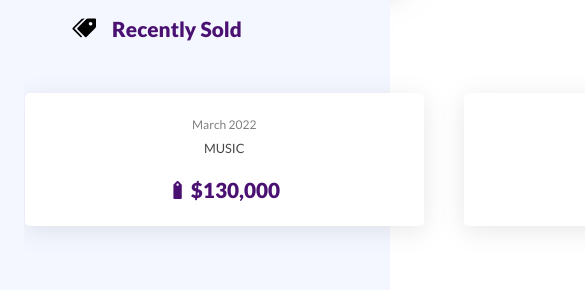
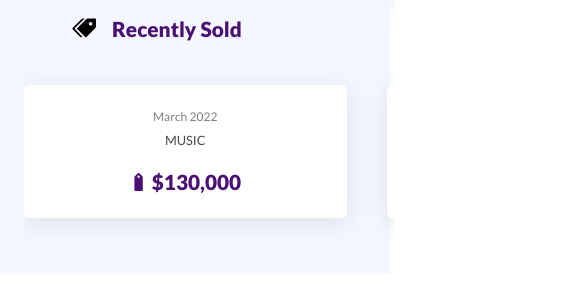
Before and after one commit to taha-sajid/investors-club-mern, a React (Create React App) app: page / in a window 390 px wide. Shown: the part 671-979 px from the top of the page, 585 px wide, since content can reach past the window. Built offline with nearby package versions, Linux system fonts and the light colour scheme.

Commit message:
checking responsive

```diff
--- a/src/components/RecentlySoldSlider.css
+++ b/src/components/RecentlySoldSlider.css
@@ -28,7 +28,7 @@
   padding-left: 0;
   display: flex;
   /* background-color: aquamarine; */
-  width: 80rem;
+  width: 95vw;
   /* flex-wrap: wrap; */
   /* justify-content: space-between; */
   margin: 0 auto;
@@ -82,11 +82,15 @@
   .recently-sold h1 {
     font-size: 1.3rem;
   }
-
+  .slider {
+    padding: 1.5rem;
+    width: 95vw;
+  }
   .slide {
     display: flex;
     flex-direction: column;
     margin-top: 1rem;
+    width: 100%;
   }
   .slide .data {
     text-align: center;
--- a/src/components/RecentlySoldSlider.js
+++ b/src/components/RecentlySoldSlider.js
@@ -17,6 +17,27 @@ const RecentlySoldSlider = () => {
     }, 2000);
   }, [currentSlide]);
 
+  function getWindowDimensions() {
+    const { innerWidth: width, innerHeight: height } = window;
+    return {
+      width,
+      height,
+    };
+  }
+
+  const [windowDimensions, setWindowDimensions] = useState(
+    getWindowDimensions()
+  );
+
+  useEffect(() => {
+    function handleResize() {
+      setWindowDimensions(getWindowDimensions());
+    }
+
+    window.addEventListener("resize", handleResize);
+    return () => window.removeEventListener("resize", handleResize);
+  }, []);
+  console.log(windowDimensions.width);
   return (
     <div className="recently-sold">
       <div className="heading">
@@ -33,7 +54,14 @@ const RecentlySoldSlider = () => {
               className="slide"
               key={id}
               style={{
-                marginLeft: id === 1 ? `-${currentSlide * 35.19}%` : undefined,
+                marginLeft:
+                  id === 1
+                    ? `${
+                        windowDimensions.width < 600
+                          ? `-${currentSlide * 95}vw`
+                          : `-${currentSlide * 35.18}%`
+                      } `
+                    : undefined,
               }}
             >
               <div className="data">
```
